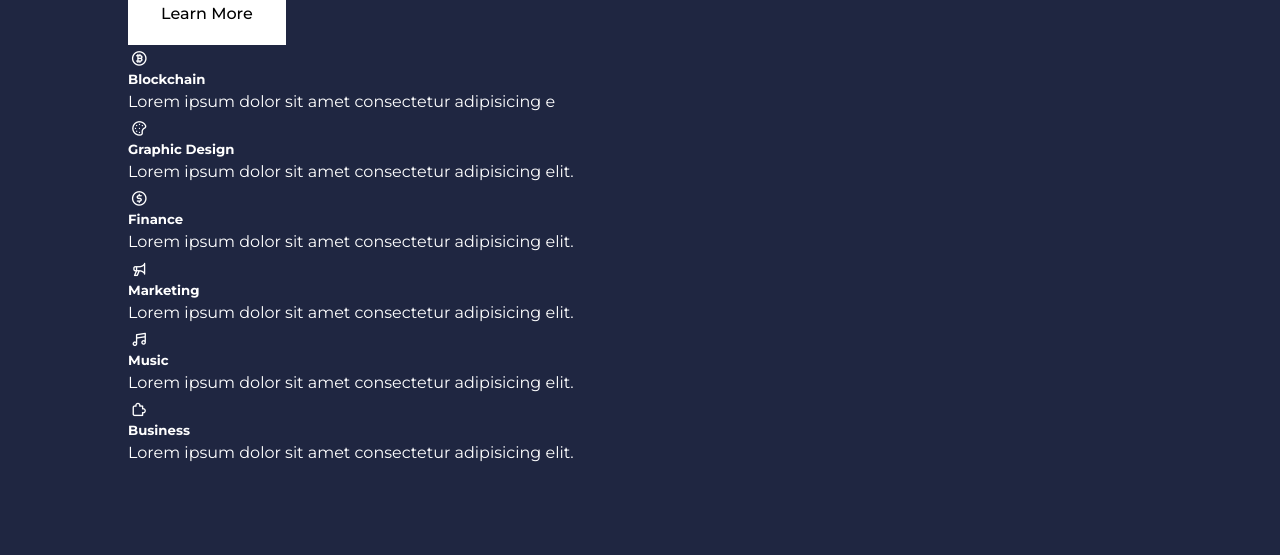
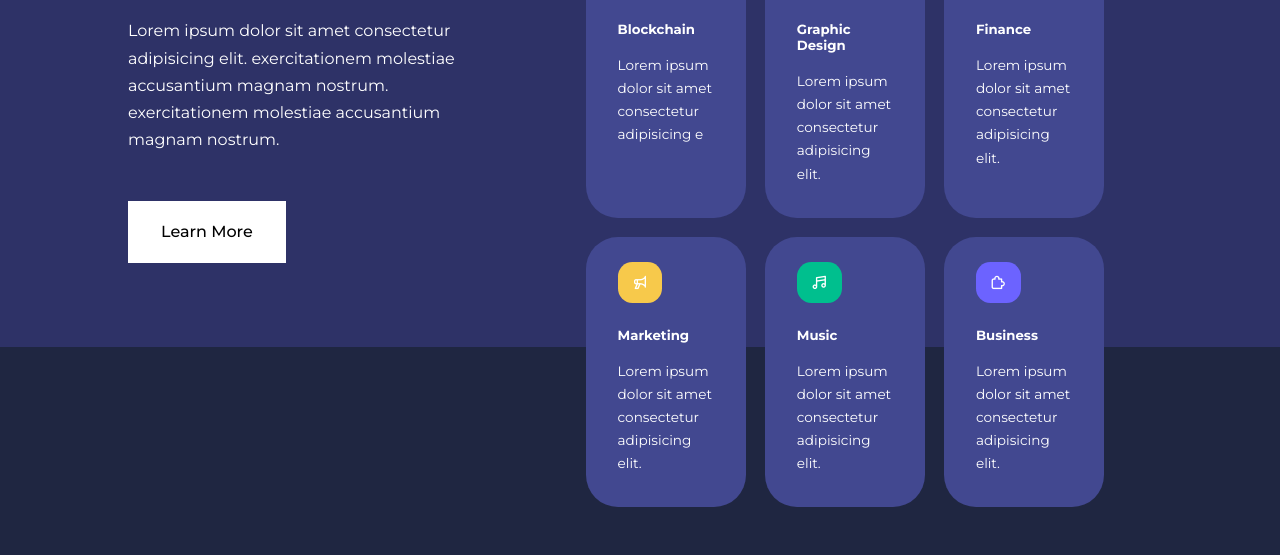
Before and after one commit to devpeak/edutech, a plain HTML site: page index.html in a window 1280 px wide. Shown: the part 757-1312 px from the top of the page. Before the commit the page ends 1224 px from the top, so only its background shows below. Drawn offline with nearby package versions, Linux system fonts and the light colour scheme.

Commit message:
fixed the margin in Categories__right class

```diff
--- a/css/style.css
+++ b/css/style.css
@@ -152,3 +152,80 @@ header{
 .header__left p{
     margin: 1rem 0 2.4rem;
 }
+
+/* ======================= CATEGORIES
+========================= */
+
+.categories{
+    background: var(--color-bg1);
+    height : 29rem;
+}
+
+.categories h1{
+    line-height: 1;
+    margin-bottom: 3rem;
+    margin-top: 3rem;
+}
+
+.categories__container{
+    display : grid;
+    grid-template-columns: 40% 60%;
+
+}
+
+.categories__left{
+    margin-right: 4rem;
+}
+
+.categories__left p{
+    margin: 2rem 0 3rem;
+
+}
+.categories__right{
+    display: grid;
+    grid-template-columns: repeat(3,1fr);
+    gap: 1.2rem;
+    margin: 3rem;
+
+}
+.category{
+    background : var(--color-bg2);
+    padding: 2rem;
+    border-radius: 2rem;
+    transition:var(--transition);
+}
+
+.category:hover{
+    box-shadow: 0 3rem 3rem rgba(0,0,0,0.3);
+    z-index: 1;
+}
+
+.category:nth-child(2) .category__icon{
+    background: var(--color-danger);
+}
+
+.category:nth-child(3) .category__icon{
+    background: var(--color-success);
+}
+
+.category:nth-child(4) .category__icon{
+    background: var(--color-warning);
+}
+
+.category:nth-child(5) .category__icon{
+    background: var(--color-success);
+}
+
+.category__icon{
+    background: var(--color-primary);
+    padding: 0.7rem;
+    border-radius: 0.9rem;
+}
+
+.category h5{
+    margin: 2rem 0 1rem;
+}
+
+.category p{
+    font-size: 0.85rem;
+}
```
